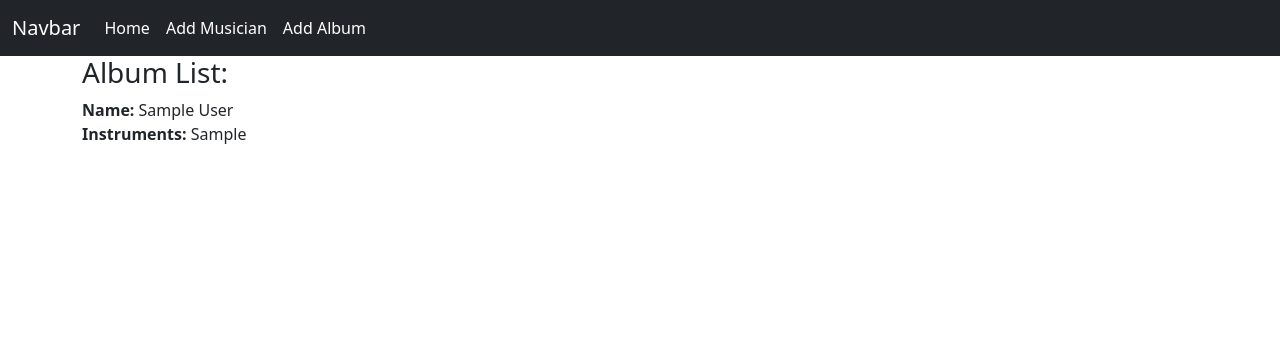
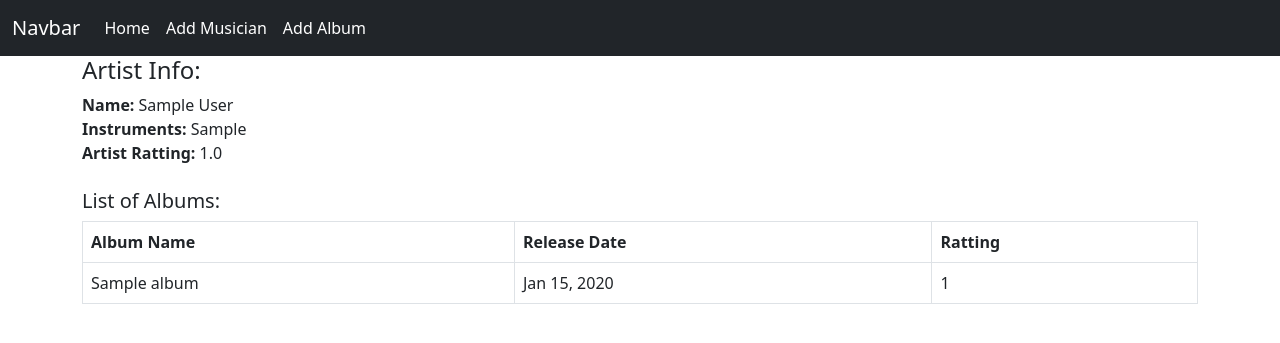
Before and after one commit to atikrpi27/CRUD-operation--Django, a Django app: page /album-list/1/ in a window 1280 px wide. Shown: the top 343 px of the page. Run offline with Django 4.2, Linux system fonts and the light colour scheme; tables that the repository leaves empty hold one stand-in row (values such as "Sample post").

Commit message:
Add Artist profile Info and list of album

```diff
--- a/crud/views.py
+++ b/crud/views.py
@@ -3,6 +3,7 @@ from django.shortcuts import render
 from django.http import HttpResponse
 from .models import Musician, Album
 from . import form
+from django.db.models import Avg
 # Create your views here.
 
 def index(request):
@@ -37,5 +38,8 @@ def album(request):
 
 def album_list(request,artist_id):
     artist_info = Musician.objects.get(pk=artist_id)
-    diction = {'title' : 'Album List: ', 'artist_info': artist_info}
+    album_list = Album.objects.filter(artist=artist_id).order_by('name')
+    artist_ratting = Album.objects.filter(artist=artist_id).aggregate(Avg('num_stars'))
+
+    diction = {'title' : 'Album List: ', 'artist_info': artist_info, 'album_list': album_list, 'artist_ratting':artist_ratting}
     return render(request, 'album_list.html', diction)
--- a/templates/album_list.html
+++ b/templates/album_list.html
@@ -1,10 +1,28 @@
 
 {% extends 'base.html' %}
 {% block body_block %}
-    <h3>Album List: </h3>
+    <h4 class="mb-2">Artist Info: </h4>
 
     <b>Name: </b>{{artist_info.first_name}} {{artist_info.last_name}} <br>
-    <b>Instruments: </b> {{artist_info.instrument}}
+    <b>Instruments: </b> {{artist_info.instrument}}<br>
+    <b>Artist Ratting: </b>{{artist_ratting.num_stars__avg}}
+
+
+    <h5 class="mt-4">List of Albums: </h5>
+    <table class="table table-bordered mt-1">
+        <tr>
+            <th>Album Name</th>
+            <th>Release Date</th>
+            <th>Ratting</th>
+        </tr>
+        {% for album in album_list %}
+        <tr>
+            <td>{{ album.name }}</td>
+            <td>{{ album.release_date|date:"M d, Y" }}</td>
+            <td>{{ album.num_stars }}</td>
+        </tr>
+        {% endfor %}
+    </table>
 
 
 {% endblock %}
```
